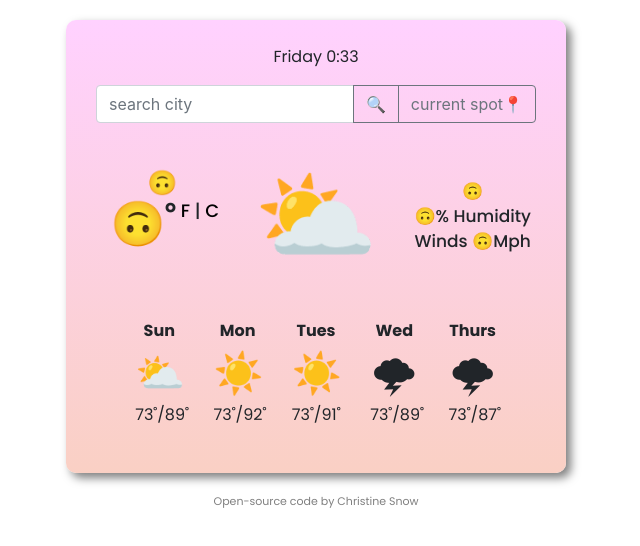
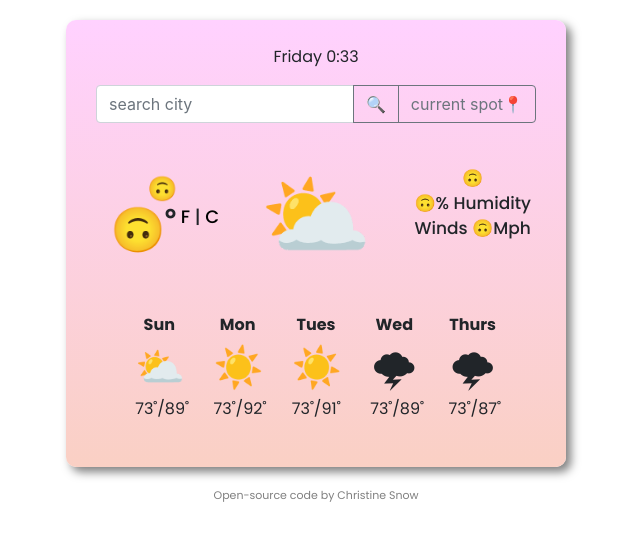
Before and after one commit to cmmsnow/weather-app, a plain HTML site: page index.html in a window 1280 px wide. Shown: the whole page, without its empty margins (324-964 px from the left). Drawn offline with nearby package versions, Linux system fonts and the light colour scheme.

Commit message:
Tweaked padding/margins of internal structure

```diff
--- a/style.css
+++ b/style.css
@@ -18,21 +18,21 @@ p {
 }
 
 h1 {
-  font-size: 100px;
-  padding-top: 17px;
+  font-size: 90px;
+  padding-top: 23px;
 }
 
 h2 {
   font-size: 24px;
   font-weight: 500;
   padding-left: 6px;
-  padding-top: 30px;
+  padding-top: 36px;
 }
 
 h3 {
   font-size: 17px;
   line-height: 25px;
-  padding-top: 40px;
+  padding-top: 27px;
   text-transform: capitalize;
 }
 
```
